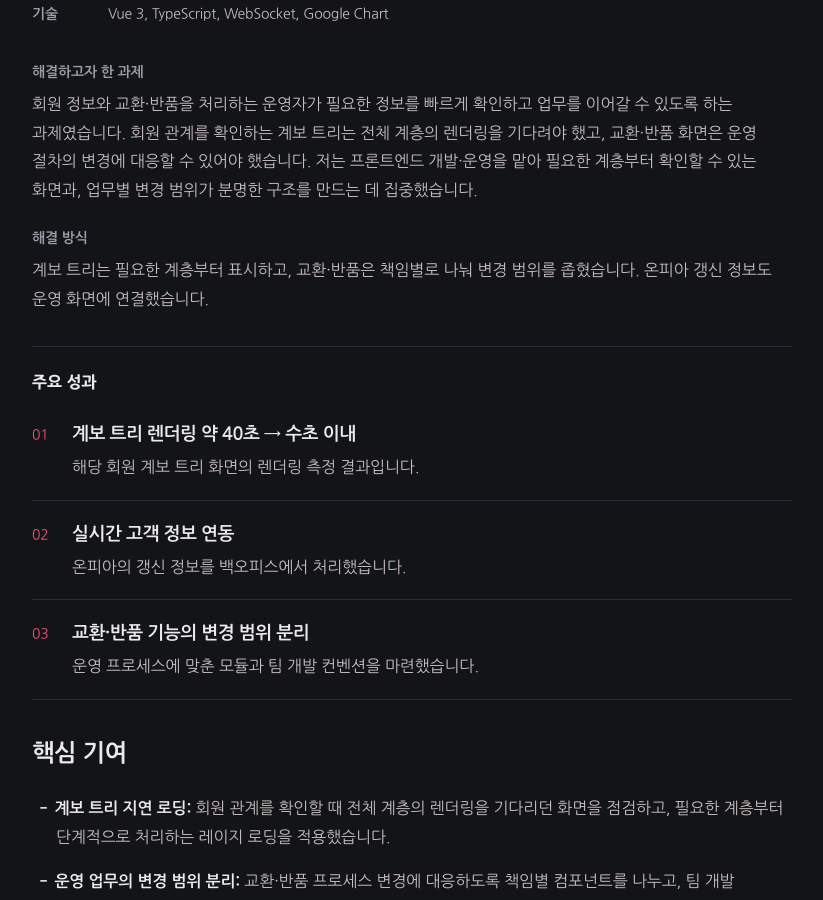
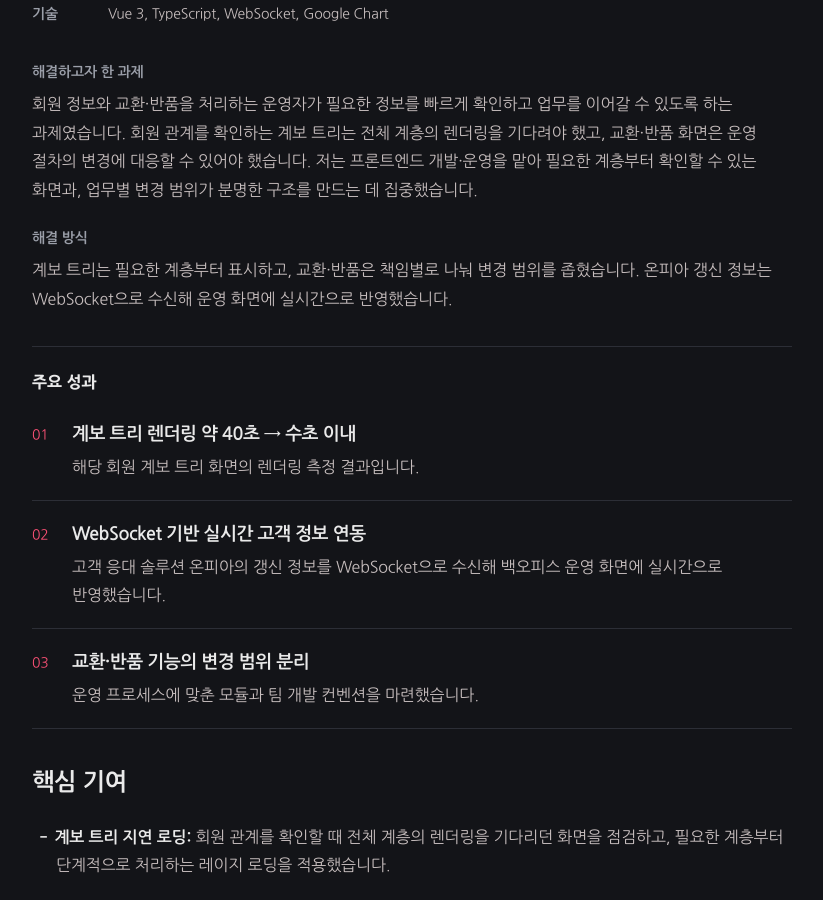
Before and after one commit to LeeJams/LeeJams.github.io, a Jekyll site: the page built from _projects/riman-backoffice.md, in a window 1280 px wide and 900 px high, scrolled down 362 px. Shown: the whole window, without its empty margins (228-1051 px from the left). Built offline with Jekyll 4.4.1, drawn with Linux system fonts in a browser that asks for light colours.

Commit message:
docs: 백오피스 WebSocket 실시간 연동 기여 명시

```diff
--- a/_projects/riman-backoffice.md
+++ b/_projects/riman-backoffice.md
@@ -8,7 +8,7 @@ organization: 리만코리아 · 엔더스
 period: 2021.03 - 2022.10
 role: 프론트엔드 개발·운영
 problem: "회원 정보와 교환·반품을 처리하는 운영자가 필요한 정보를 빠르게 확인하고 업무를 이어갈 수 있도록 하는 과제였습니다. 회원 관계를 확인하는 계보 트리는 전체 계층의 렌더링을 기다려야 했고, 교환·반품 화면은 운영 절차의 변경에 대응할 수 있어야 했습니다. 저는 프론트엔드 개발·운영을 맡아 필요한 계층부터 확인할 수 있는 화면과, 업무별 변경 범위가 분명한 구조를 만드는 데 집중했습니다."
-solution: "계보 트리는 필요한 계층부터 표시하고, 교환·반품은 책임별로 나눠 변경 범위를 좁혔습니다. 온피아 갱신 정보도 운영 화면에 연결했습니다."
+solution: "계보 트리는 필요한 계층부터 표시하고, 교환·반품은 책임별로 나눠 변경 범위를 좁혔습니다. 온피아 갱신 정보는 WebSocket으로 수신해 운영 화면에 실시간으로 반영했습니다."
 order: 7
 tech:
 - Vue 3
@@ -19,8 +19,8 @@ highlight: "계보 트리 렌더링 약 40초 → 수초 이내"
 achievements:
   - title: "계보 트리 렌더링 약 40초 → 수초 이내"
     detail: "해당 회원 계보 트리 화면의 렌더링 측정 결과입니다."
-  - title: "실시간 고객 정보 연동"
-    detail: "온피아의 갱신 정보를 백오피스에서 처리했습니다."
+  - title: "WebSocket 기반 실시간 고객 정보 연동"
+    detail: "고객 응대 솔루션 온피아의 갱신 정보를 WebSocket으로 수신해 백오피스 운영 화면에 실시간으로 반영했습니다."
   - title: "교환·반품 기능의 변경 범위 분리"
     detail: "운영 프로세스에 맞춘 모듈과 팀 개발 컨벤션을 마련했습니다."
 ---
```
